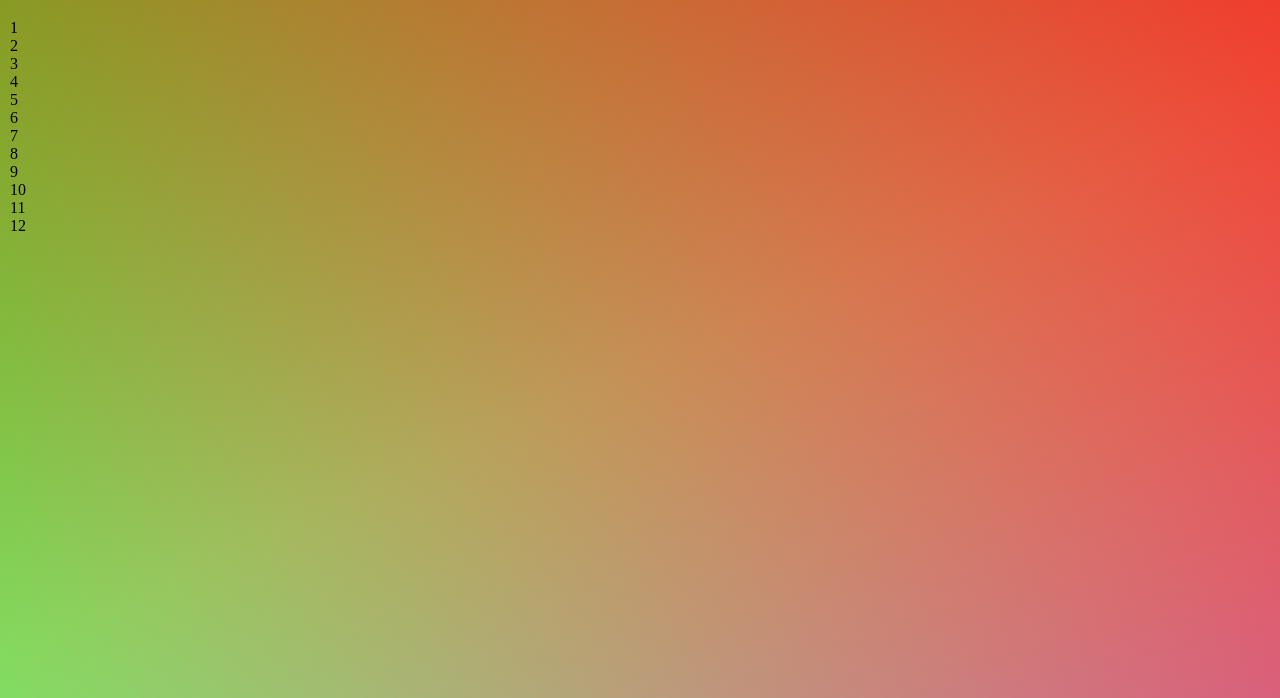
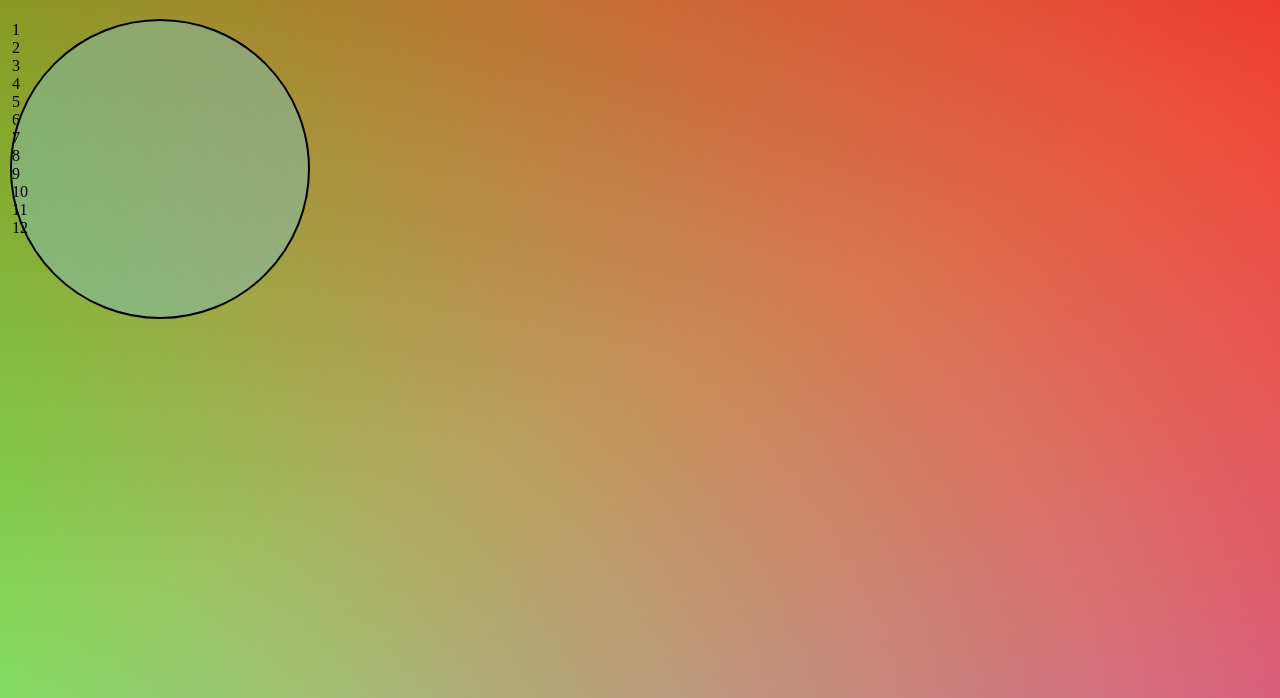
Before and after one commit to SidKandasamy/JS_clock_app, a plain HTML site: page index.html in a window 1280 px wide. Shown: the part 102-800 px from the top of the page. Drawn offline with Linux system fonts and the light colour scheme.

Commit message:
css for shape of clock completed

```diff
--- a/style.css
+++ b/style.css
@@ -10,3 +10,11 @@ body{
             width: auto;
             height: 2000px;
 }
+
+.clock{
+    width: 300px;
+    height: 300px;
+    background-color: rgba(131, 189, 176, 0.5);
+    border-radius: 50%;
+    border: 2px solid;
+}
```
